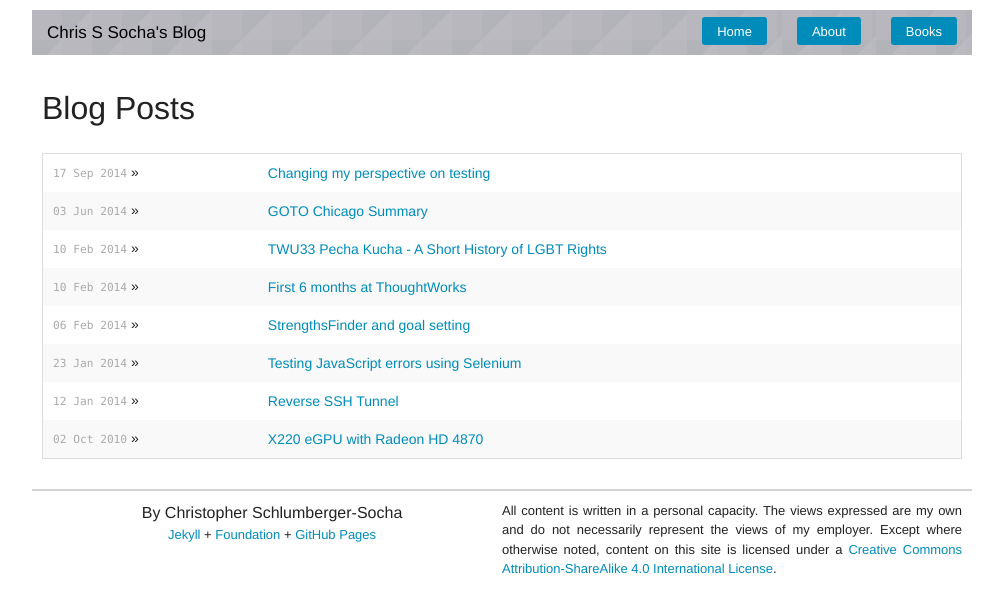
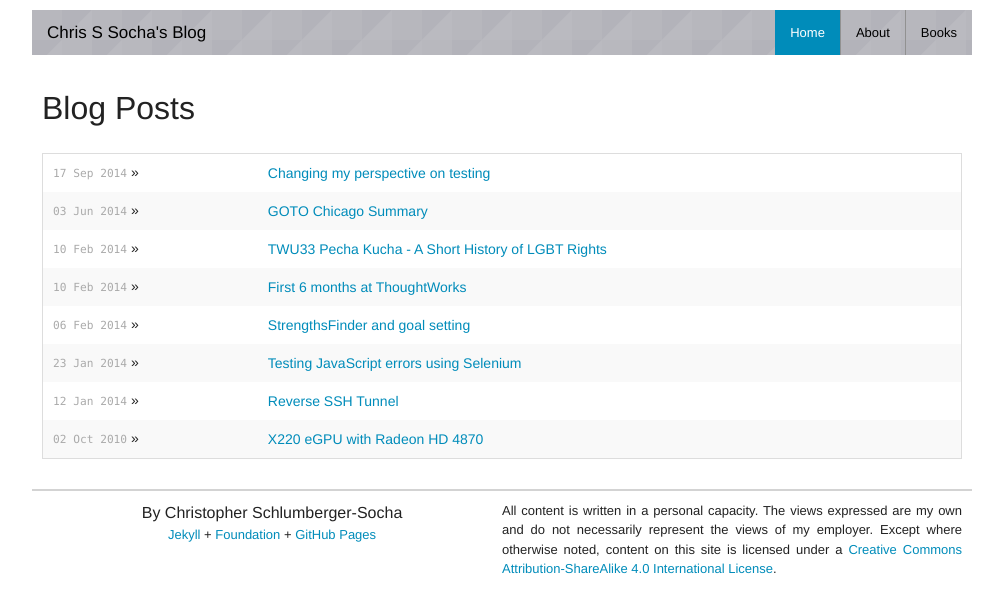
Before and after one commit to ChrisSSocha/ChrisSSocha.github.io, a Jekyll site: the page built from index.html, in a window 1280 px wide. Shown: the top 613 px of the page, without its empty margins (138-1141 px from the left). Built offline with Jekyll 4.4.1, drawn with Linux system fonts in a browser that asks for light colours; the list of posts is cut into pages by our own code.

Commit message:
Updated navigation bar style

```diff
--- a/_includes/_navigation.html
+++ b/_includes/_navigation.html
@@ -4,18 +4,22 @@
     <li class="name">
       <h1><a href="/">{{ site.name }}</a></h1>
     </li>
-     <!-- Remove the class "menu-icon" to get rid of menu icon. Take out "Menu" to just have icon alone -->
     <li class="toggle-topbar menu-icon"><a href="#"><span>Menu</span></a></li>
   </ul>
 
   <section class="top-bar-section">
-    <!-- Right Nav Section -->
     <ul class="right">
-      {% for link in site.data.pages %}
-        <li class="has-form">
-          <a href="{{ link.url }}" class="button radius">{{ link.title }} </a>
-        </li>
-      {% endfor %}
+      <li {% if page.active == "home" %}class="active"{% endif %}>
+        <a href="/">Home</a>
+      </li>
+      <li class="divider"></li>
+      <li {% if page.active == "about" %}class="active"{% endif %}>
+        <a href="/about">About</a>
+      </li>
+      <li class="divider"></li>
+      <li {% if page.active == "books" %}class="active"{% endif %}>
+        <a href="/books">Books</a>
+      </li>
     </ul>
   </section>
 </nav>
--- a/assets/css/vendor/foundation/_settings.scss
+++ b/assets/css/vendor/foundation/_settings.scss
@@ -1360,7 +1360,7 @@ $include-html-global-classes: $include-html-classes;
 // $include-html-top-bar-classes: $include-html-classes;
 
 // Background color for the top bar
-// $topbar-bg-color: red;
+$topbar-bg-color: grey;
 $topbar-bg: url("/assets/img/triangular.png");
 
 // Height and margin
@@ -1372,7 +1372,7 @@ $topbar-bg: url("/assets/img/triangular.png");
 // $topbar-title-font-size: rem-calc(17);
 
 // Style the top bar dropdown elements
-$topbar-dropdown-bg: rgba(235, 235, 235, 1);;
+$topbar-dropdown-bg: rgba(235, 235, 235, 1);
 // $topbar-dropdown-link-color: $white;
 // $topbar-dropdown-link-bg: $oil;
 // $topbar-dropdown-link-weight: $font-weight-normal;
@@ -1424,8 +1424,8 @@ $topbar-menu-icon-color-toggled: black;
 // $topbar-media-query: $medium-up;
 
 // Divider Styles
-// $topbar-divider-border-bottom: solid 1px  scale-color($topbar-bg-color, $lightness: 13%);
-// $topbar-divider-border-top: solid 1px scale-color($topbar-bg-color, $lightness: -50%);
+$topbar-divider-border-bottom: solid 1px  scale-color($topbar-bg-color, $lightness: 13%);
+$topbar-divider-border-top: solid 1px scale-color($topbar-bg-color, $lightness: 13%);
 
 // Sticky Class
 // $topbar-sticky-class: ".sticky";
--- a/index.html
+++ b/index.html
@@ -1,6 +1,7 @@
 ---
 layout: default
 title: ChrisSSocha Home
+active: home
 ---
 
 <div id="home">
```
Also changed, not shown: about/index.md (+1 -0 lines), books/index.md (+1 -0 lines).
